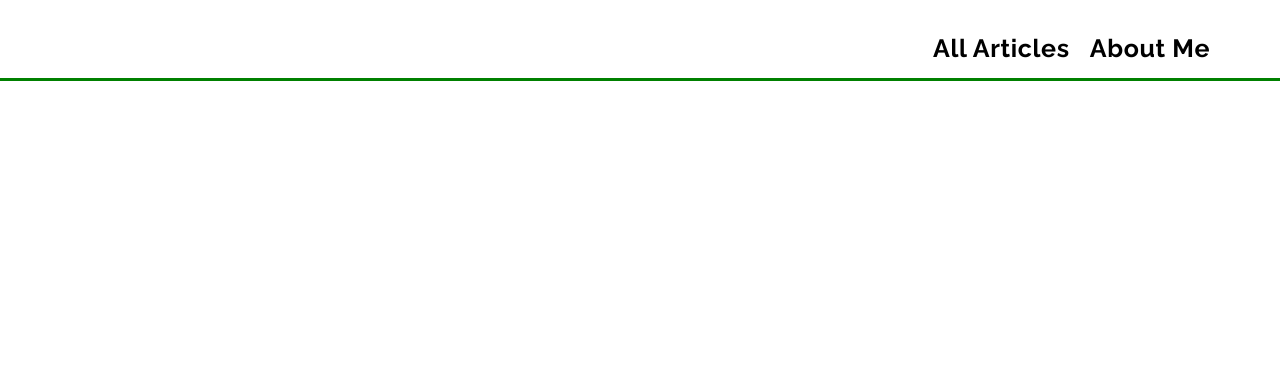
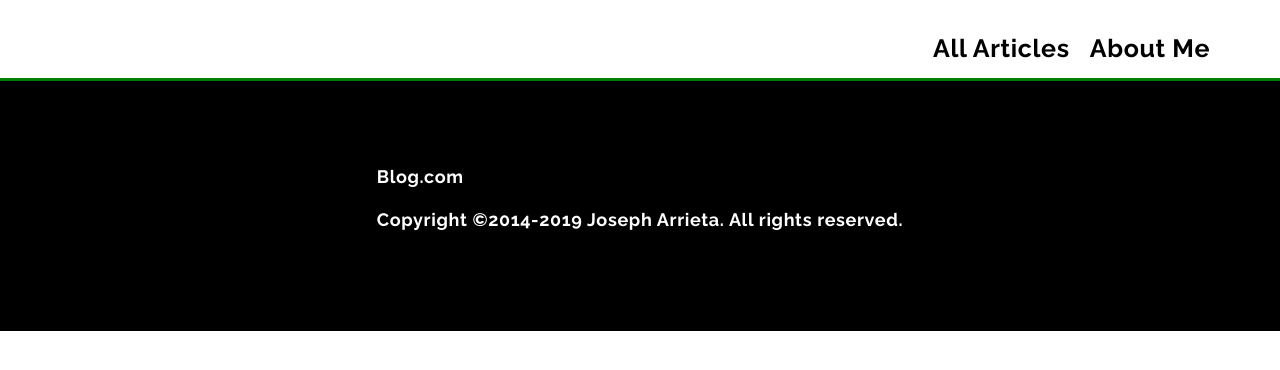
Before and after one commit to jac1013/blog-client, a React (Create React App) app: page / in a window 1280 px wide. Shown: the top 370 px of the page. Built offline with nearby package versions, Linux system fonts and the light colour scheme; no server answers.

Commit message:
Footer component fixed

```diff
--- a/src/App.js
+++ b/src/App.js
@@ -2,6 +2,7 @@ import React from 'react';
 
 import './App.css';
 import Header from "./components/Navigation/Header/Header";
+import Footer from "./components/Footer-Comp/Footer.js";
 
 function App() {
   console.log(process.env.REACT_APP_API_URL);
@@ -9,6 +10,7 @@ function App() {
   return (
     <React.Fragment>
       <Header />
+      <Footer />
     </React.Fragment>
   );
 }
--- /dev/null
+++ b/src/components/Footer-Comp/Footer.js
@@ -0,0 +1,18 @@
+import React from "react";
+import classes from "./Footer.module.css"
+
+class Footer extends React.Component{
+    render() {
+        return(
+            <footer className={classes.Footer}>
+                <div>
+                    <p>Blog.com</p>
+                    <p>Copyright ©2014-2019 Joseph Arrieta. All rights reserved.</p>
+                </div>
+            </footer>
+        );
+    }
+}
+
+
+export default Footer;
--- /dev/null
+++ b/src/components/Footer-Comp/Footer.module.css
@@ -0,0 +1,11 @@
+footer{
+    display: flex !important;
+    flex-direction: column;
+    align-items: center;
+    justify-content: center;
+    color: white;
+    background-color: black;
+    font-weight: bold;
+    font-size: large;
+    flex-basis: 250px;
+}
```
